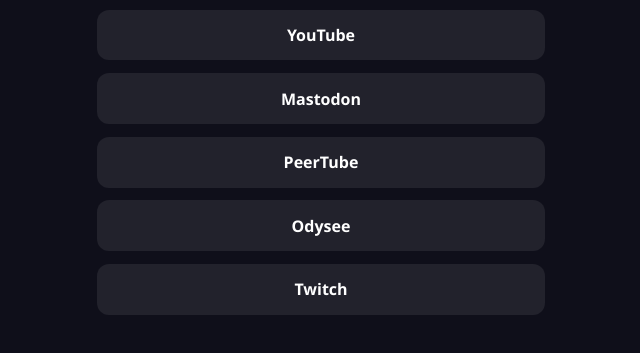
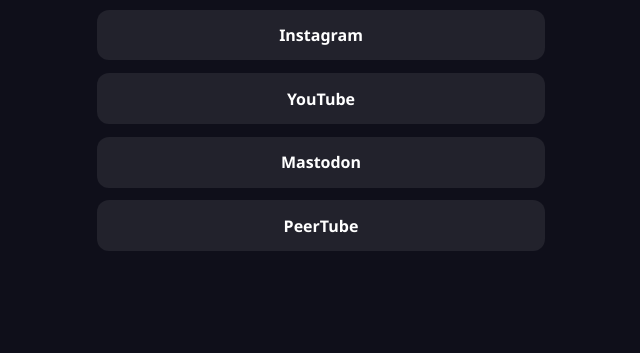
Before and after one commit to Tonalee/mio-linktree, a plain HTML site: page index.html in a window 1280 px wide. Shown: the part 391-744 px from the top of the page, without its empty margins (319-959 px from the left). Drawn offline with Linux system fonts and the light colour scheme.

Commit message:
Remove duplicate HTML structure in index.html

```diff
--- a/index.html
+++ b/index.html
@@ -17,8 +17,6 @@
       <a href="https://www.youtube.com/@ottim_ale" class="link">YouTube</a>
       <a href="https://il-tuo-sito.it" class="link">Mastodon</a>
       <a href="https://peertube.uno/a/sandrokhan/video-channels" class="link">PeerTube</a>
-      <a href="https://odysee.com/@ottim_ale:9" class="link">Odysee</a>
-      <a href="https://www.twitch.tv/tonale__" class="link">Twitch</a>
     </nav>
   </main>
 </body>
```
